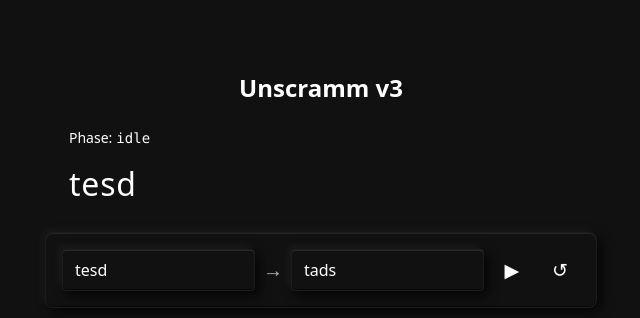
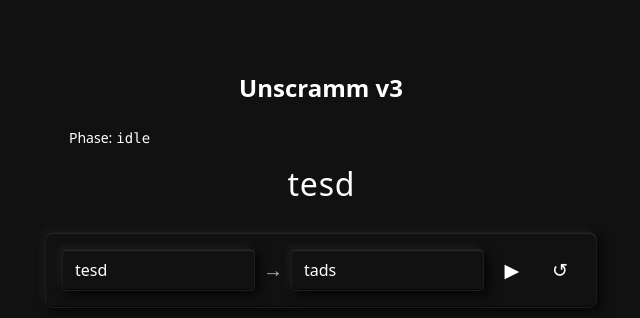
Before and after one commit to jonamar/unscramm, a React (Vite) app: page / in a window 1280 px wide. Shown: the top 318 px of the page, without its empty margins (319-959 px from the left). Built offline with nearby package versions, Linux system fonts and the light colour scheme.

Commit message:
Layout: center letters within WordUnscrambler (w-full + justify-center) without affecting motion layout

```diff
--- a/src/components/WordUnscrambler.tsx
+++ b/src/components/WordUnscrambler.tsx
@@ -185,7 +185,7 @@ export default function WordUnscrambler({
         <span className="text-sm">Phase:</span>
         <span className="text-sm font-mono">{phase}</span>
       </div>
-      <div className="flex gap-[0.025em] text-white text-[2rem] select-none">
+      <div className="flex w-full justify-center gap-[0.025em] text-white text-[2rem] select-none">
         <AnimatePresence initial={false}>
           {letters.map((l) => (
             <motion.span
```
